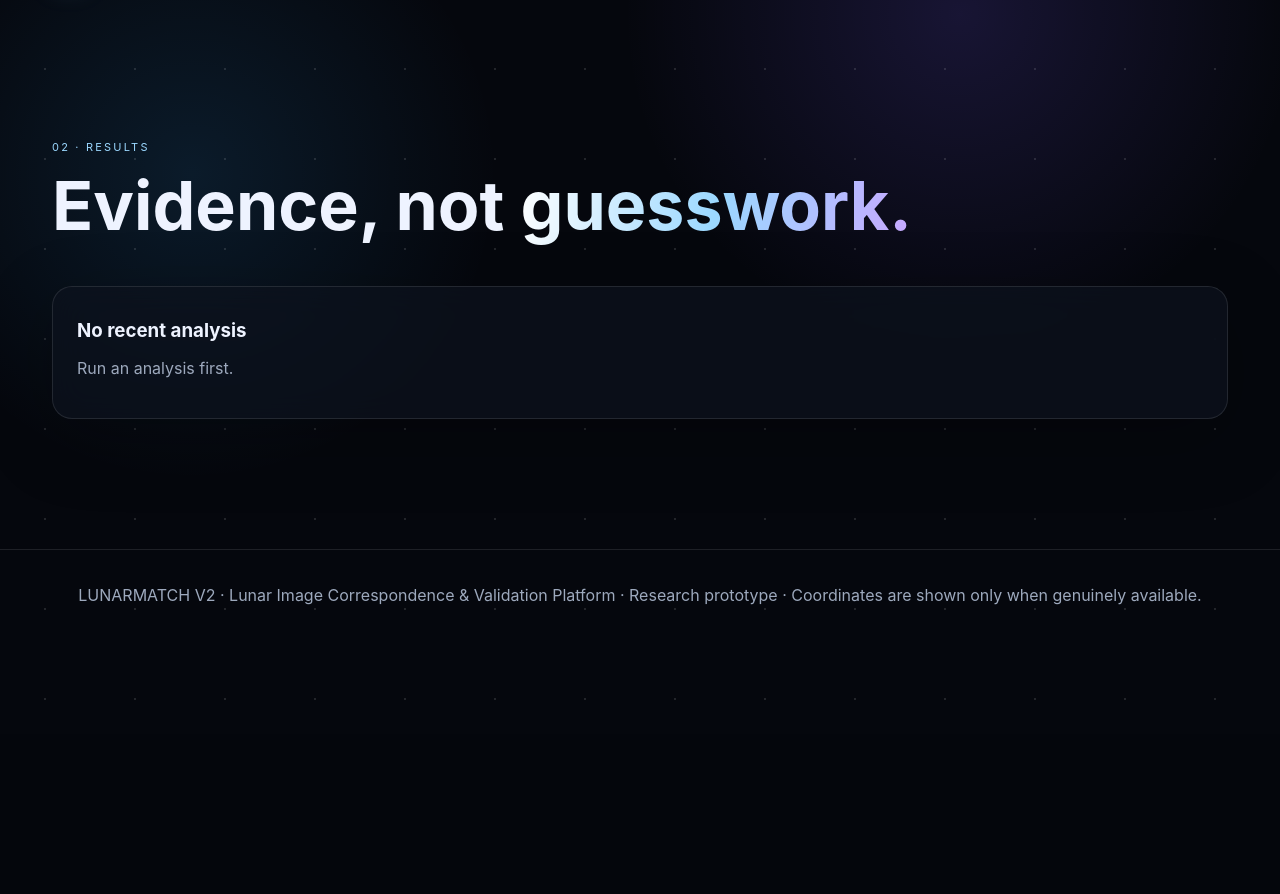
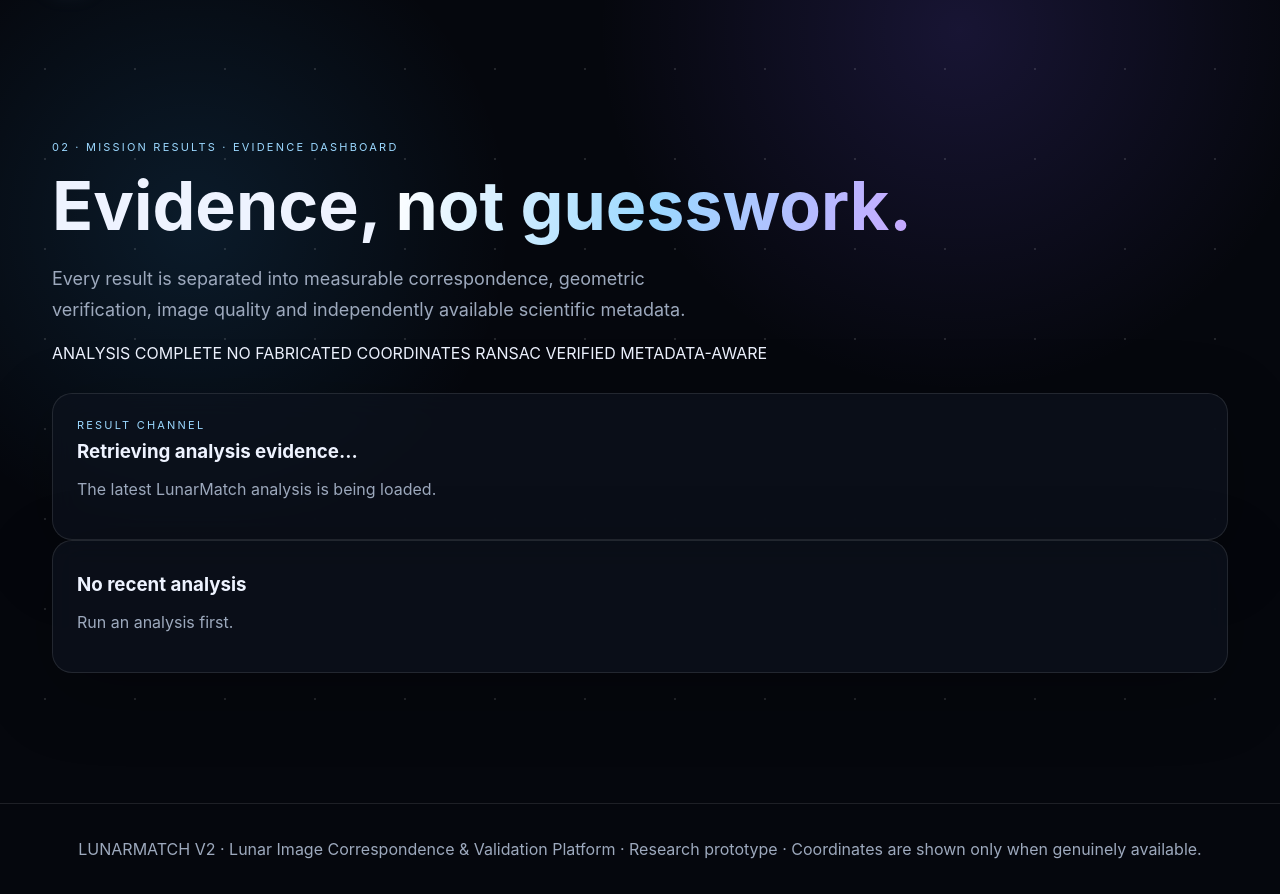
Before and after one commit to ss-samvir/LUNARMATCH-GRAND-MASTER, a Flask app: page /results in a window 1280 px wide. Shown: the part 66-960 px from the top of the page. Before the commit the page ends 766 px from the top, so only its background shows below. Run offline with Flask 3, Linux system fonts and the light colour scheme.

Commit message:
Update results.html

```diff
--- a/templates/results.html
+++ b/templates/results.html
@@ -1 +1,88 @@
-{% extends 'base.html' %}{% block content %}<div class="pagehead"><div class="eyebrow">02 · RESULTS</div><h1>Evidence, not <span class="gradient">guesswork.</span></h1></div><div id="result"></div>{% endblock %}
+{% extends "base.html" %}
+
+{% block title %}
+LUNARMATCH V2 | Evidence Dashboard
+{% endblock %}
+
+{% block content %}
+
+<section class="results-page">
+
+    <!-- =========================================================
+         HEADER
+    ========================================================== -->
+
+    <div class="pagehead results-head">
+        <div class="eyebrow">02 · MISSION RESULTS · EVIDENCE DASHBOARD</div>
+
+        <h1>
+            Evidence,
+            <span class="gradient">not guesswork.</span>
+        </h1>
+
+        <p class="lead">
+            Every result is separated into measurable correspondence,
+            geometric verification, image quality and independently
+            available scientific metadata.
+        </p>
+
+        <div class="result-integrity">
+            <span><i class="status-dot"></i> ANALYSIS COMPLETE</span>
+            <span>NO FABRICATED COORDINATES</span>
+            <span>RANSAC VERIFIED</span>
+            <span>METADATA-AWARE</span>
+        </div>
+    </div>
+
+
+    <!-- =========================================================
+         EMPTY / LOADING STATE
+    ========================================================== -->
+
+    <div id="resultLoading" class="card result-loading">
+        <div class="loading-orbit"></div>
+
+        <div>
+            <div class="eyebrow">RESULT CHANNEL</div>
+            <h3>Retrieving analysis evidence…</h3>
+            <p class="muted">
+                The latest LunarMatch analysis is being loaded.
+            </p>
+        </div>
+    </div>
+
+
+    <!-- =========================================================
+         MAIN RESULT CONTAINER
+    ========================================================== -->
+
+    <div id="result" class="result-container"></div>
+
+
+    <!-- =========================================================
+         NO RESULT STATE
+    ========================================================== -->
+
+    <div id="noResult" class="card no-result" hidden>
+
+        <div class="eyebrow">NO ANALYSIS FOUND</div>
+
+        <h2>
+            Run a correspondence
+            <span class="gradient">analysis.</span>
+        </h2>
+
+        <p class="muted">
+            Upload two lunar observations in the Analysis Control
+            Center to generate the evidence dashboard.
+        </p>
+
+        <a href="/analyze" class="btn primary">
+            OPEN ANALYSIS CENTER →
+        </a>
+
+    </div>
+
+</section>
+
+{% endblock %}
```
